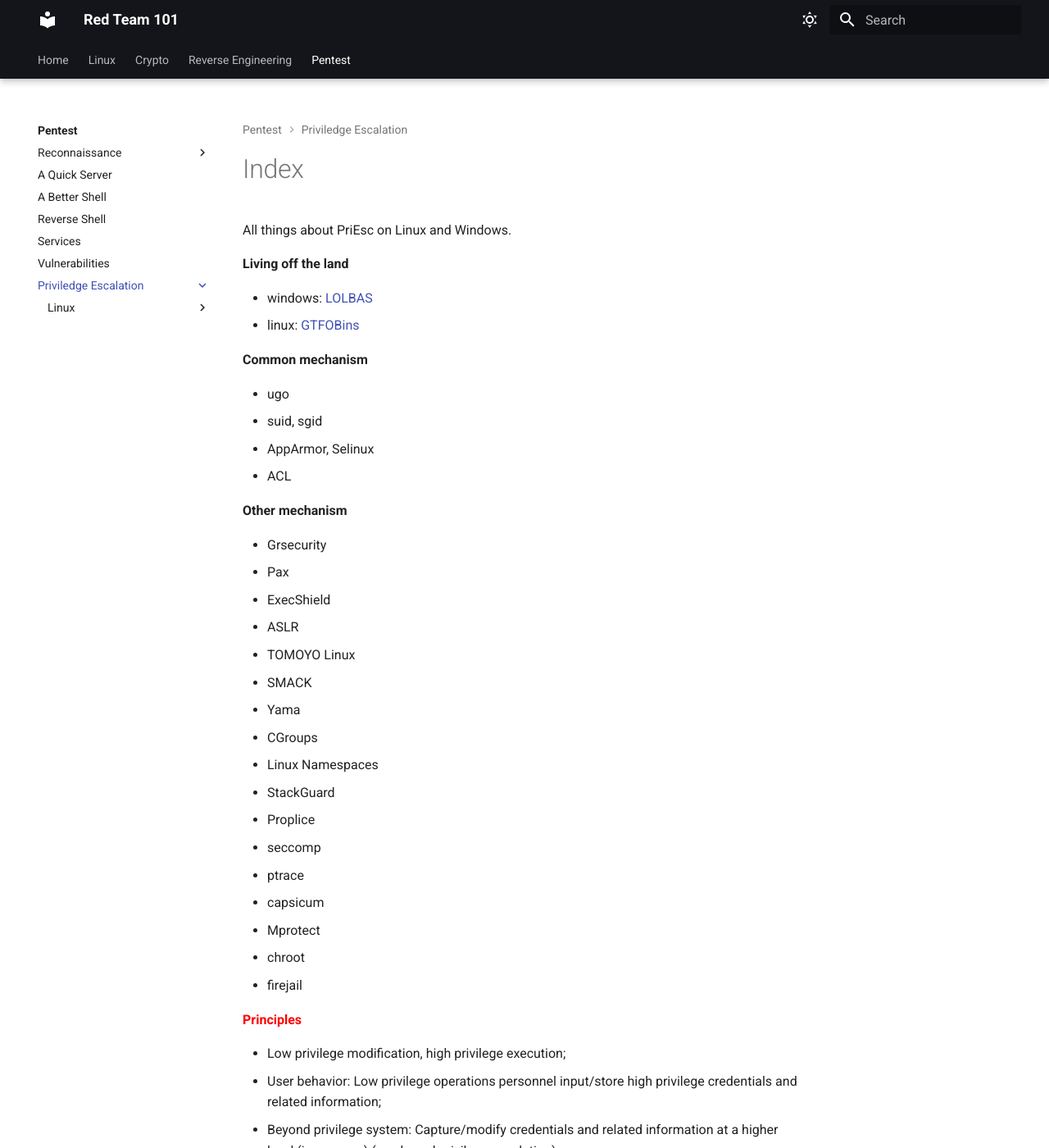
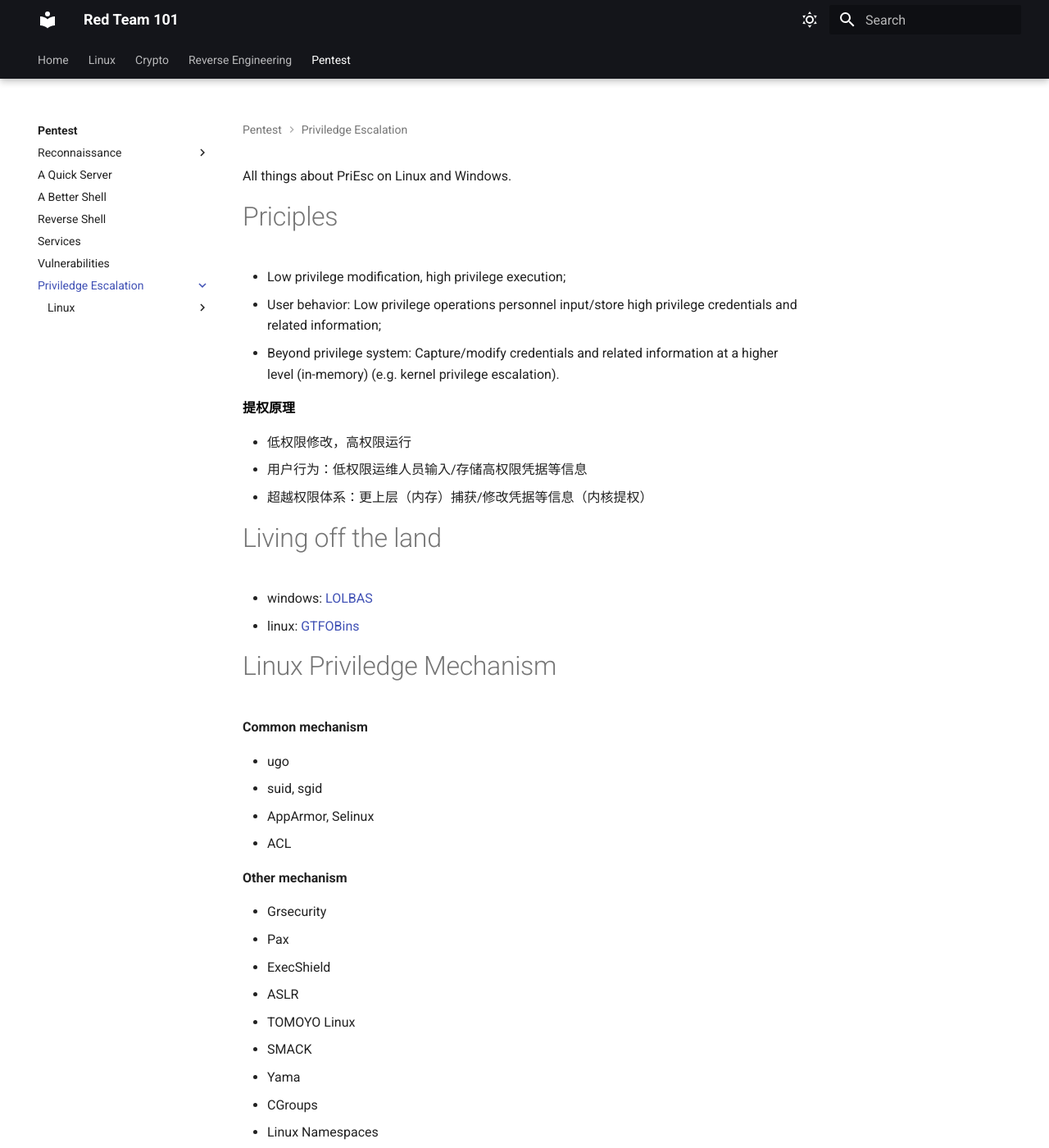
Before and after one commit to zhsh9/RE101, an MkDocs documentation site: the page built from docs/Pentest/6.priviledge_escalation/index.md, in a window 1280 px wide and 1400 px high. Shown: the whole window at 82% size. Built offline with MkDocs 1.6.1 and Material for MkDocs 9.7.7, drawn with Linux system fonts in a browser that asks for light colours; some of the changed text lies outside the part shown.

Commit message:
update index of PriviEsca

```diff
--- a/docs/Pentest/6.priviledge_escalation/index.md
+++ b/docs/Pentest/6.priviledge_escalation/index.md
@@ -1,9 +1,23 @@
 All things about PriEsc on Linux and Windows.
 
-**Living off the land**
+# Priciples
+
+- Low privilege modification, high privilege execution;
+- User behavior: Low privilege operations personnel input/store high privilege credentials and related information;
+- Beyond privilege system: Capture/modify credentials and related information at a higher level (in-memory) (e.g. kernel privilege escalation).
+
+<font color="black">**提权原理**</font>
+
+- 低权限修改，高权限运行
+- 用户行为：低权限运维人员输入/存储高权限凭据等信息
+- 超越权限体系：更上层（内存）捕获/修改凭据等信息（内核提权）
+
+# Living off the land
 
 - windows: [LOLBAS](https://lolbas-project.github.io/)
 - linux: [GTFOBins](https://gtfobins.github.io/)
+
+# Linux Priviledge Mechanism
 
 **Common mechanism**
 
@@ -32,14 +46,4 @@ All things about PriEsc on Linux and Windows.
 - chroot
 - firejail
 
-<font color="red">**Principles**</font>
-
-- Low privilege modification, high privilege execution;
-- User behavior: Low privilege operations personnel input/store high privilege credentials and related information;
-- Beyond privilege system: Capture/modify credentials and related information at a higher level (in-memory) (e.g. kernel privilege escalation).
-
-<font color="red">**提权原理**</font>
-
-- 低权限修改，高权限运行
-- 用户行为：低权限运维人员输入/存储高权限凭据等信息
-- 超越权限体系：更上层（内存）捕获/修改凭据等信息（内核提权）
+# Windows Priviledge Mechanism
```
